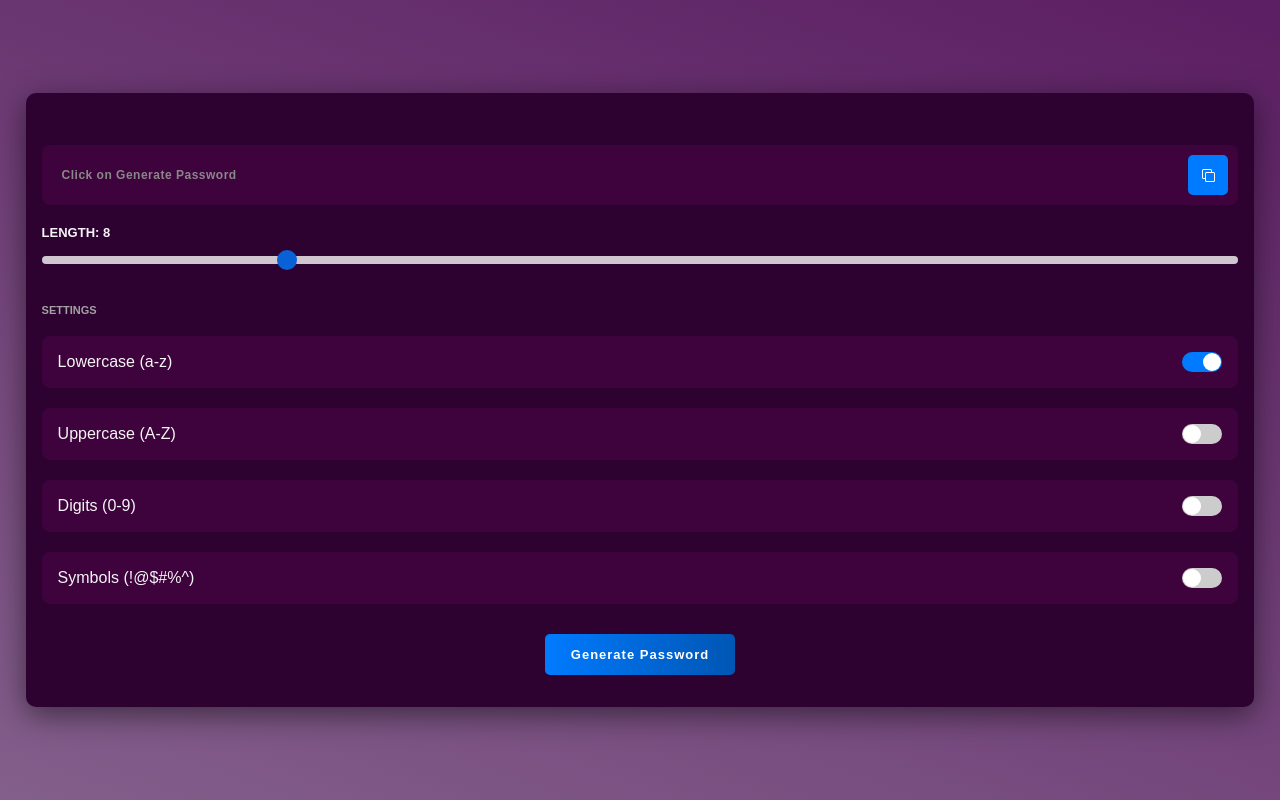
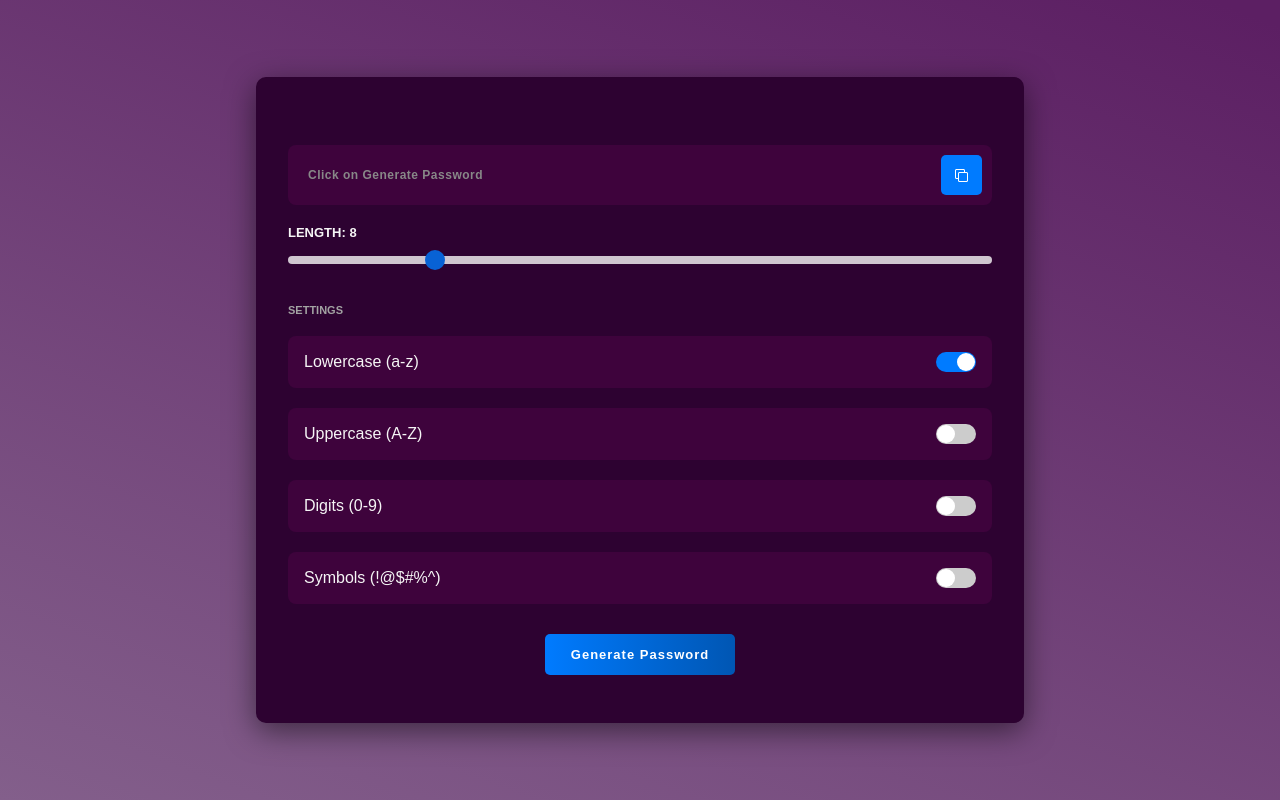
Before and after one commit to chengivan2/passgen, a Next.js app: page / in a window 1280 px wide. Built offline with nearby package versions, Linux system fonts and the light colour scheme.

Commit message:
Modified styling for mobile first development

```diff
--- a/src/app/theform.css
+++ b/src/app/theform.css
@@ -48,7 +48,7 @@
   display: flex;
   justify-content: center;
   align-items: center;
-  padding: .8em;
+  padding: 0.8em;
   border: none;
   background-color: #007bff;
   color: white;
@@ -222,3 +222,19 @@ div.settings-title h6 {
 .generate:hover {
   background: linear-gradient(90deg, #0056b3, #007bff);
 }
+
+/* Tablet styles */
+@media (min-width: 768px) {
+  .the-generator {
+    width: 50vw;
+    padding: 2.5em 1.5em;
+  }
+}
+
+/* Laptop styles */
+@media (min-width: 1024px) {
+  .the-generator {
+    width: 60vw;
+    padding: 3em 2em;
+  }
+}
```
